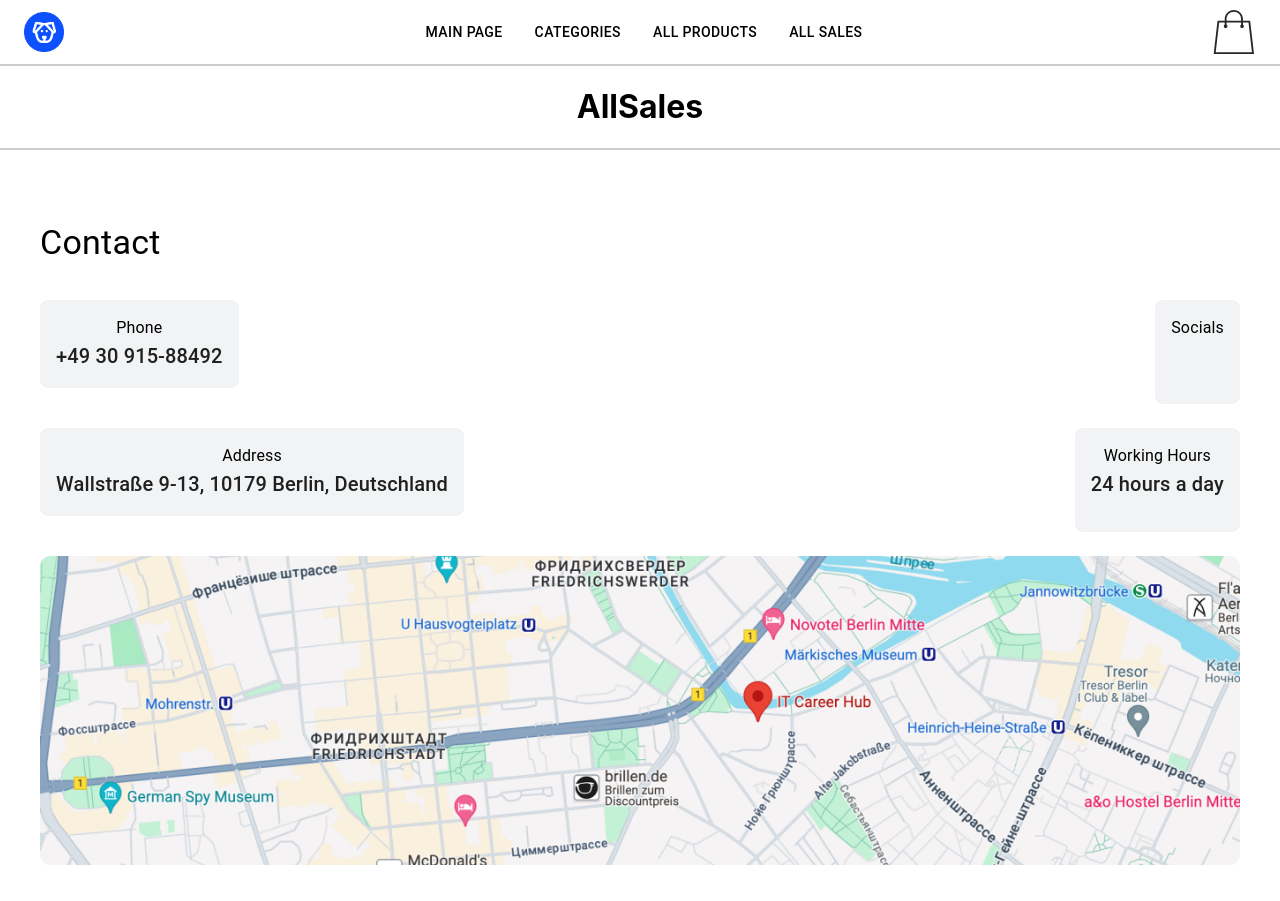
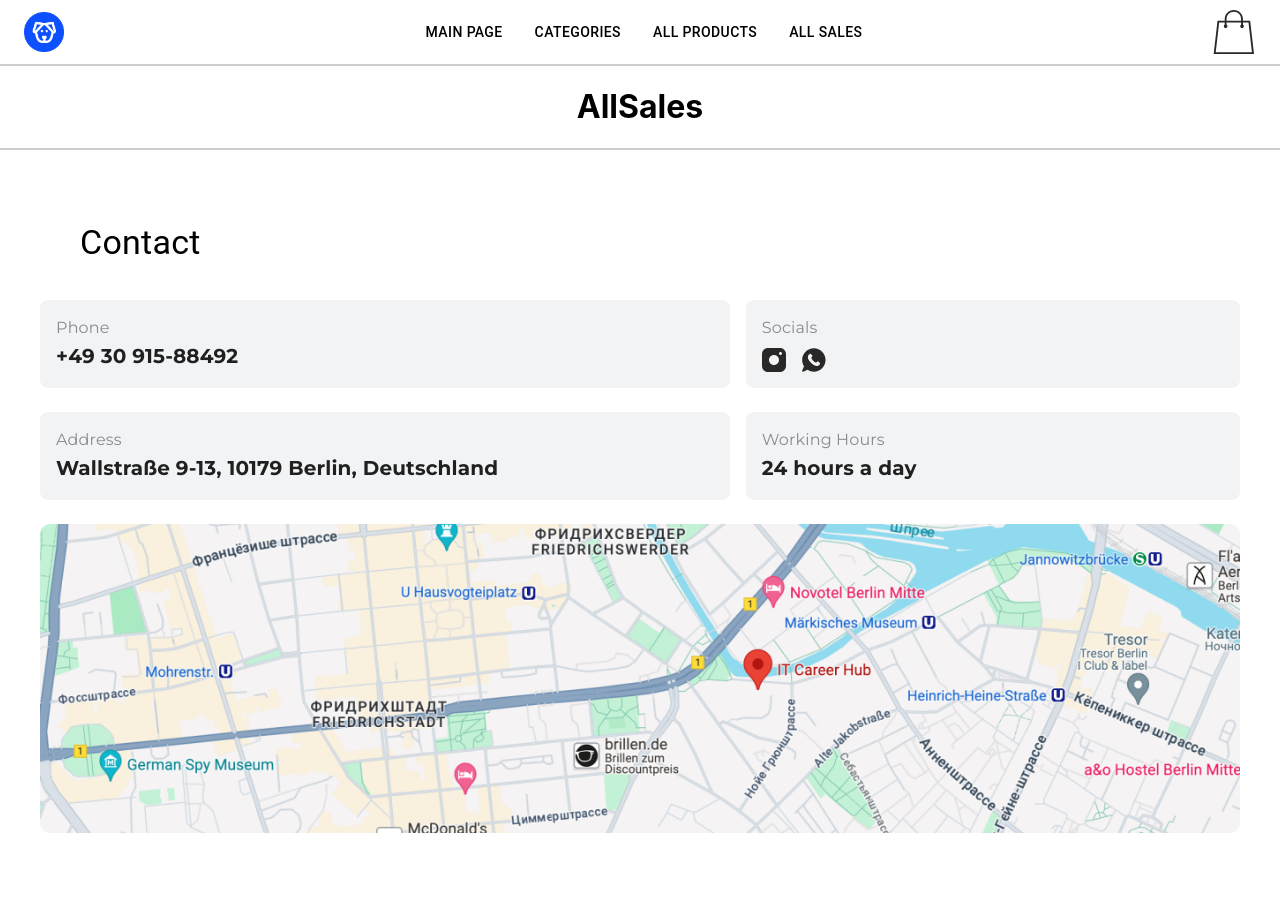
Before and after one commit to Alex990407/pet_client, a React (Create React App) app: page /allSales in a window 1280 px wide. After the commit the page ends 869 px from the top, so only its background shows below. Built offline with nearby package versions, Linux system fonts and the light colour scheme.

Commit message:
footer is done

```diff
--- a/public/index.html
+++ b/public/index.html
@@ -10,34 +10,17 @@
       content="Web site created using create-react-app"
     />
     <link rel="apple-touch-icon" href="%PUBLIC_URL%/logo192.png" />
-    <!--
-      manifest.json provides metadata used when your web app is installed on a
-      user's mobile device or desktop. See https://developers.google.com/web/fundamentals/web-app-manifest/
-    -->
+
     <link rel="manifest" href="%PUBLIC_URL%/manifest.json" />
-    <!--
-      Notice the use of %PUBLIC_URL% in the tags above.
-      It will be replaced with the URL of the `public` folder during the build.
-      Only files inside the `public` folder can be referenced from the HTML.
+    <link
+      href="https://fonts.googleapis.com/css2?family=Montserrat:wght@400;500;600;700&display=swap"
+      rel="stylesheet"
+    />
 
-      Unlike "/favicon.ico" or "favicon.ico", "%PUBLIC_URL%/favicon.ico" will
-      work correctly both with client-side routing and a non-root public URL.
-      Learn how to configure a non-root public URL by running `npm run build`.
-    -->
     <title>React App</title>
   </head>
   <body>
     <noscript>You need to enable JavaScript to run this app.</noscript>
     <div id="root"></div>
-    <!--
-      This HTML file is a template.
-      If you open it directly in the browser, you will see an empty page.
-
-      You can add webfonts, meta tags, or analytics to this file.
-      The build step will place the bundled scripts into the <body> tag.
-
-      To begin the development, run `npm start` or `yarn start`.
-      To create a production bundle, use `npm run build` or `yarn build`.
-    -->
   </body>
 </html>
--- a/src/components/Footer/index.jsx
+++ b/src/components/Footer/index.jsx
@@ -1,5 +1,7 @@
 import React from "react";
 import { Box, Typography } from "@mui/material";
+import instagramIcon from "../../assets/icons/instagram.svg";
+import whatsappIcon from "../../assets/icons/whatsapp.svg";
 import mapImage from "../../assets/map.png"; // Импорт изображения карты
 
 const Footer = () => {
@@ -23,69 +25,180 @@ const Footer = () => {
         }}
       >
         {/* Contact Section */}
-        <Box sx={{ flex: 1, alignSelf: "flex-start", paddingTop: "40px" }}>
-          <Typography variant="h4" gutterBottom>
+        <Box sx={{ flex: 1, paddingLeft: "40px", paddingTop: "40px" }}>
+          <Typography variant="h4" gutterBottom sx={{ textAlign: "left" }}>
             Contact
           </Typography>
         </Box>
 
         {/* Phone and Socials Section */}
-        <Box sx={{ flex: 1, display: "flex", justifyContent: "space-between" }}>
-          {/* Phone */}
+        <Box
+          sx={{
+            flex: 1,
+            display: "flex",
+            flexDirection: "column", // Изменяется на столбец на малых экранах
+            justifyContent: "space-between",
+            gap: "16px", // Промежуток между элементами
+            "@media (min-width: 600px)": {
+              flexDirection: "row", // На больших экранах отображаем в строку
+            },
+          }}
+        >
+          {/* Phone Section */}
           <Box
             sx={{
               marginBottom: "16px",
-              backgroundColor: "rgba(241, 243, 244, 1)", // Установленный цвет
+              backgroundColor: "rgba(241, 243, 244, 1)", // Цвет фона
               padding: "16px",
               borderRadius: "8px",
+              width: "780px", // Ширина контейнера
+              maxWidth: "780px", // Максимальная ширина контейнера
+              margin: "0",
+              textAlign: "left", // Выровнять текст по левому краю
+              "@media (max-width: 600px)": {
+                padding: "12px", // Уменьшенный отступ для малых экранов
+              },
             }}
           >
-            <Typography variant="body1">Phone</Typography>
-            <Typography variant="h6" color="textPrimary">
+            <Typography
+              variant="body1"
+              sx={{
+                fontFamily: "Montserrat, sans-serif", // Применение шрифта Montserrat
+                color: "rgba(139, 139, 139, 1)", // Цвет текста
+              }}
+            >
+              Phone
+            </Typography>
+            <Typography
+              variant="h6"
+              color="textPrimary"
+              sx={{ fontFamily: "Montserrat, sans-serif", fontWeight: 700 }} // Применение шрифта Montserrat
+            >
               +49 30 915-88492
             </Typography>
           </Box>
 
-          {/* Socials */}
+          {/* Socials Section */}
+
           <Box
             sx={{
-              backgroundColor: "rgba(241, 243, 244, 1)", // Установленный цвет
+              marginBottom: "16px",
+              backgroundColor: "rgba(241, 243, 244, 1)", // Цвет фона
               padding: "16px",
               borderRadius: "8px",
+              width: "548px", // Ширина контейнера
+              maxWidth: "548px", // Максимальная ширина контейнера
+              margin: "0", // Убираем центрирование
+              textAlign: "left", // Выровнять текст по левому краю
+              "@media (max-width: 600px)": {
+                padding: "12px", // Уменьшенный отступ для малых экранов
+              },
             }}
           >
-            <Typography variant="body1">Socials</Typography>
-            {/* Место для иконок социальных сетей, если нужно */}
+            <Typography
+              variant="body1"
+              sx={{
+                fontFamily: "Montserrat, sans-serif", // Применение шрифта Montserrat
+                color: "rgba(139, 139, 139, 1)", // Цвет текста
+              }}
+            >
+              Socials
+            </Typography>
+            <Box sx={{ display: "flex", gap: "16px", marginTop: "8px" }}>
+              <img
+                src={instagramIcon}
+                alt="Instagram"
+                style={{ width: "24px", height: "24px", cursor: "pointer" }} // Размер иконки
+              />
+              <img
+                src={whatsappIcon}
+                alt="WhatsApp"
+                style={{ width: "24px", height: "24px", cursor: "pointer" }} // Размер иконки
+              />
+            </Box>
           </Box>
         </Box>
 
         {/* Address and Working Hours Section */}
-        <Box sx={{ flex: 1, display: "flex", justifyContent: "space-between" }}>
-          {/* Address */}
+        <Box
+          sx={{
+            flex: 1,
+            display: "flex",
+            flexDirection: "column", // Изменяется на столбец на малых экранах
+            justifyContent: "space-between",
+            gap: "16px", // Промежуток между элементами
+            "@media (min-width: 600px)": {
+              flexDirection: "row", // На больших экранах отображаем в строку
+            },
+          }}
+        >
+          {/* Address Section */}
           <Box
             sx={{
               marginBottom: "16px",
-              backgroundColor: "rgba(241, 243, 244, 1)", // Установленный цвет
+              backgroundColor: "rgba(241, 243, 244, 1)", // Цвет фона
               padding: "16px",
               borderRadius: "8px",
+              width: "780px", // Ширина контейнера
+              maxWidth: "780px", // Максимальная ширина контейнера
+              margin: "0",
+              textAlign: "left",
+              "@media (max-width: 600px)": {
+                padding: "12px", // Уменьшенный отступ для малых экранов
+              },
             }}
           >
-            <Typography variant="body1">Address</Typography>
-            <Typography variant="h6" color="textPrimary">
+            <Typography
+              variant="body1"
+              sx={{
+                fontFamily: "Montserrat, sans-serif", // Применение шрифта Montserrat
+                color: "rgba(139, 139, 139, 1)", // Цвет текста
+              }}
+            >
+              Address
+            </Typography>
+            <Typography
+              variant="h6"
+              color="textPrimary"
+              sx={{ fontFamily: "Montserrat, sans-serif", fontWeight: 700 }} // Применение шрифта Montserrat
+            >
               Wallstraße 9-13, 10179 Berlin, Deutschland
             </Typography>
           </Box>
 
-          {/* Working Hours */}
+          {/* Working Hours Section */}
           <Box
             sx={{
-              backgroundColor: "rgba(241, 243, 244, 1)", // Установленный цвет
+              marginBottom: "16px",
+              backgroundColor: "rgba(241, 243, 244, 1)", // Цвет фона
               padding: "16px",
               borderRadius: "8px",
+              width: "548px", // Ширина контейнера
+              maxWidth: "548px", // Максимальная ширина контейнера
+              margin: "0",
+              textAlign: "left",
+              "@media (max-width: 600px)": {
+                padding: "12px", // Уменьшенный отступ для малых экранов
+              },
             }}
           >
-            <Typography variant="body1">Working Hours</Typography>
-            <Typography variant="h6" color="textPrimary">
+            <Typography
+              variant="body1"
+              sx={{
+                fontFamily: "Montserrat, sans-serif", // Применение шрифта Montserrat
+                color: "rgba(139, 139, 139, 1)", // Цвет текста
+              }}
+            >
+              Working Hours
+            </Typography>
+            <Typography
+              variant="h6"
+              color="textPrimary"
+              sx={{
+                fontFamily: "Montserrat, sans-serif",
+                fontWeight: 700,
+              }}
+            >
               24 hours a day
             </Typography>
           </Box>
@@ -105,94 +218,3 @@ const Footer = () => {
 };
 
 export default Footer;
-
-// ===================================================================
-
-// const Footer = () => {
-//   return (
-//     <Box
-//       sx={{
-//         backgroundColor: "white",
-//         padding: "32px 0",
-//         borderTop: "2px solid #ccc", // Верхняя граница
-//       }}
-//     >
-//       <Box
-//         sx={{
-//           display: "flex",
-//           flexDirection: "column",
-//           justifyContent: "space-between",
-//           maxWidth: "1200px",
-//           margin: "0 auto",
-//           padding: "0 16px",
-//           gap: "24px",
-//         }}
-//       >
-//         {/* Contact Section */}
-
-//         <Box
-//           sx={{
-//             flex: 1,
-//             alignSelf: "flex-start",
-//             paddingLeft: "20px",
-//             paddingTop: "40px",
-//           }}
-//         >
-//           <Typography variant="h4" gutterBottom>
-//             Contact
-//           </Typography>
-//         </Box>
-
-//         {/* Phone and Socials Section */}
-//         <Box
-//           sx={{
-//             flex: 1,
-//             display: "flex",
-//             justifyContent: "space-between",
-//             backgroundColor: "rgba(241, 243, 244, 1)",
-//             gap: "16px",
-//             padding: "32px",
-//           }}
-//         >
-//           <Box sx={{ marginBottom: "16px" }}>
-//             <Typography variant="body1">Phone</Typography>
-//             <Typography variant="h6" color="textPrimary">
-//               +49 30 915-88492
-//             </Typography>
-//           </Box>
-//           <Box>
-//             <Typography variant="body1">Socials</Typography>
-//             {/* Место для иконок социальных сетей, если нужно */}
-//           </Box>
-//         </Box>
-
-//         {/* Address and Working Hours Section */}
-//         <Box sx={{ flex: 1, display: "flex", justifyContent: "space-between" }}>
-//           <Box sx={{ marginBottom: "16px" }}>
-//             <Typography variant="body1">Address</Typography>
-//             <Typography variant="h6" color="textPrimary">
-//               Wallstraße 9-13, 10179 Berlin, Deutschland
-//             </Typography>
-//           </Box>
-//           <Box>
-//             <Typography variant="body1">Working Hours</Typography>
-//             <Typography variant="h6" color="textPrimary">
-//               24 hours a day
-//             </Typography>
-//           </Box>
-//         </Box>
-
-//         {/* Map Section */}
-//         <Box sx={{ flex: 1 }}>
-//           <img
-//             src={mapImage}
-//             alt="Google Maps Location"
-//             style={{ width: "100%", height: "auto" }}
-//           />
-//         </Box>
-//       </Box>
-//     </Box>
-//   );
-// };
-
-// export default Footer;
```
Also changed, not shown: src/assets/icons/instagram.svg (added), src/assets/icons/whatsapp.svg (added).
